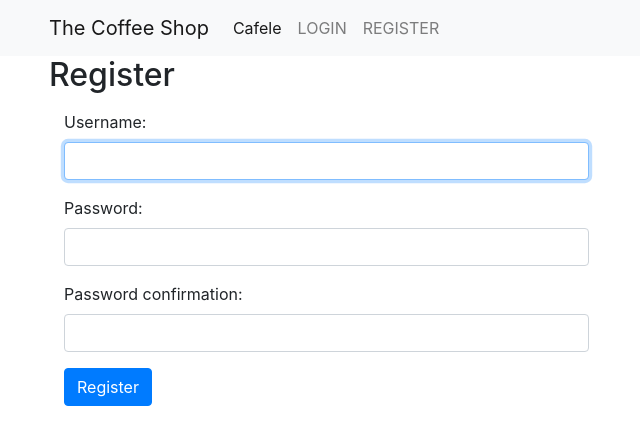
After one commit to IliescuAndrei/django-project, a Django app: page /coffee/register/ in a window 1280 px wide. The commit adds this page. Shown: the top 445 px of the page, without its empty margins (36-676 px from the left). Run offline with Django 3.2, Linux system fonts and the light colour scheme; some libraries are stand-ins or nearby versions.

Commit message:
add login register logout

```diff
--- a/coffee/models.py
+++ b/coffee/models.py
@@ -1,4 +1,7 @@
 from django.db import models
+from django.contrib.auth import get_user_model
+
+User = get_user_model()
 
 # Create your models here.
 class Cafea(models.Model):
--- /dev/null
+++ b/coffee/templates/register.html
@@ -0,0 +1,28 @@
+{% extends "base.html" %}
+ {% load static %}
+ {% block page_content %}
+ <h2>Register</h2>
+  <form method="post" class="col-6">
+    {% csrf_token %}
+    <div class="form-group">
+        {{ form.errors }}
+    </div>
+
+    <div class="form-group">
+      <label for="id_username">Username:</label>
+      <input type="text" name="username" class="form-control" autofocus="" required="" id="id_username" maxlength="150">
+    </div>
+
+    <div class="form-group">
+      <label for="id_password1">Password:</label>
+      <input type="password" name="password1" class="form-control" required="" id="id_password1">
+    </div>
+
+    <div class="form-group">
+      <label for="id_password2">Password confirmation:</label>
+      <input type="password" name="password2" class="form-control" required="" id="id_password2">
+    </div>
+
+    <button class="btn btn-primary" type="submit">Register</button>
+  </form>
+{% endblock %}
--- a/coffee/urls.py
+++ b/coffee/urls.py
@@ -1,7 +1,11 @@
 from django.urls import path
-from . import views
+from coffee import views
+from coffee.views import LoginView, RegisterView, LogoutView
 
 urlpatterns = [
     path("", views.cafea_index, name="cafea_index"),
     path("<int:pk>/", views.cafea_detail, name="cafea_detail"),
+    path('login/', LoginView.as_view(), name='login'),
+    path('register/', RegisterView.as_view(), name='register'),
+    path('logout/', LogoutView.as_view(), name='logout'),
 ]
--- a/coffee/views.py
+++ b/coffee/views.py
@@ -1,6 +1,23 @@
 from django.shortcuts import render
-from coffee.models import Cafea
+from django.contrib.auth import authenticate, login, logout
+from django.contrib.auth.decorators import login_required
+from django.contrib.auth.forms import UserCreationForm, AuthenticationForm
+from django.contrib.auth.mixins import LoginRequiredMixin
+from django.http import HttpResponse, HttpResponseNotAllowed
+from django.shortcuts import render, redirect
+from django.urls import reverse_lazy
+from django.views import View
+from django.views.generic import TemplateView, ListView
+from django.views.generic import (
+    TemplateView, ListView, DetailView,
+    CreateView, UpdateView, DeleteView
+)
+
+
+from coffee.models import Cafea, User
 # Create your views here.
+
+
 
 def cafea_index(request):
     cafele = Cafea.objects.all()
@@ -15,3 +32,40 @@
         'cafea': cafea
     }
     return render(request, 'cafea_detail.html', context)
+
+
+class LoginView(TemplateView):
+    template_name = 'login.html'
+
+    def get_context_data(self):
+        form = AuthenticationForm()
+        return {'form': form}
+
+    def post(self, request, *args, **kwargs):
+        form = AuthenticationForm(request=request, data=request.POST)
+        if form.is_valid():
+            data = form.cleaned_data
+            user = authenticate(username=data['username'],
+                                password=data['password'])
+            login(request, user)
+            return redirect(reverse_lazy('cafea_index'))
+        else:
+            return render(request, "login.html", {"form": form})
+
+
+class RegisterView(CreateView):
+    template_name= 'register.html'
+    form_class = UserCreationForm
+    model = User
+
+    def form_valid(self, form):
+        data = form.cleaned_data
+        user = User.objects.create_user(username=data['username'],
+                                        password=data['password1'])
+        return redirect('cafea_index')
+
+class LogoutView(LoginRequiredMixin, View):
+
+    def get(self, request, *args, **kwargs):
+        logout(request)
+        return redirect(reverse_lazy('cafea_index'))
--- a/project/templates/base.html
+++ b/project/templates/base.html
@@ -9,12 +9,25 @@
 
         <div class="collapse navbar-collapse" id="navbarSupportedContent">
           <ul class="navbar-nav mr-auto">
+              {%if user.is_authenticated%}
+            <li class="nav-item active">
+                <a class="nav-link" href="">HI, {{user.username }} </a>
+            </li>
+            {% endif %}
             <li class="nav-item active">
               <a class="nav-link" href="{% url 'cafea_index' %}">Cafele</a>
             </li>
             <li class="nav-item">
-              <a class="nav-link" href="{% url 'cafea_index' %}">Aparate</a>
+              <a class="nav-link" href="{% url 'login' %}">LOGIN</a>
             </li>
+            <li class="nav-item">
+                <a class="nav-link" href="{% url 'register' %}">REGISTER</a>
+              </li>
+              {%if user.is_authenticated%}
+            <li class="nav-item active">
+                <a class="nav-link" href="{% url 'logout' %}">Logout</a>
+            </li>
+            {% endif %}
           </ul>
         </div>
     </div>
```
Also changed, not shown: coffee/templates/login.html (added, +24 -0 lines), db.sqlite3.
